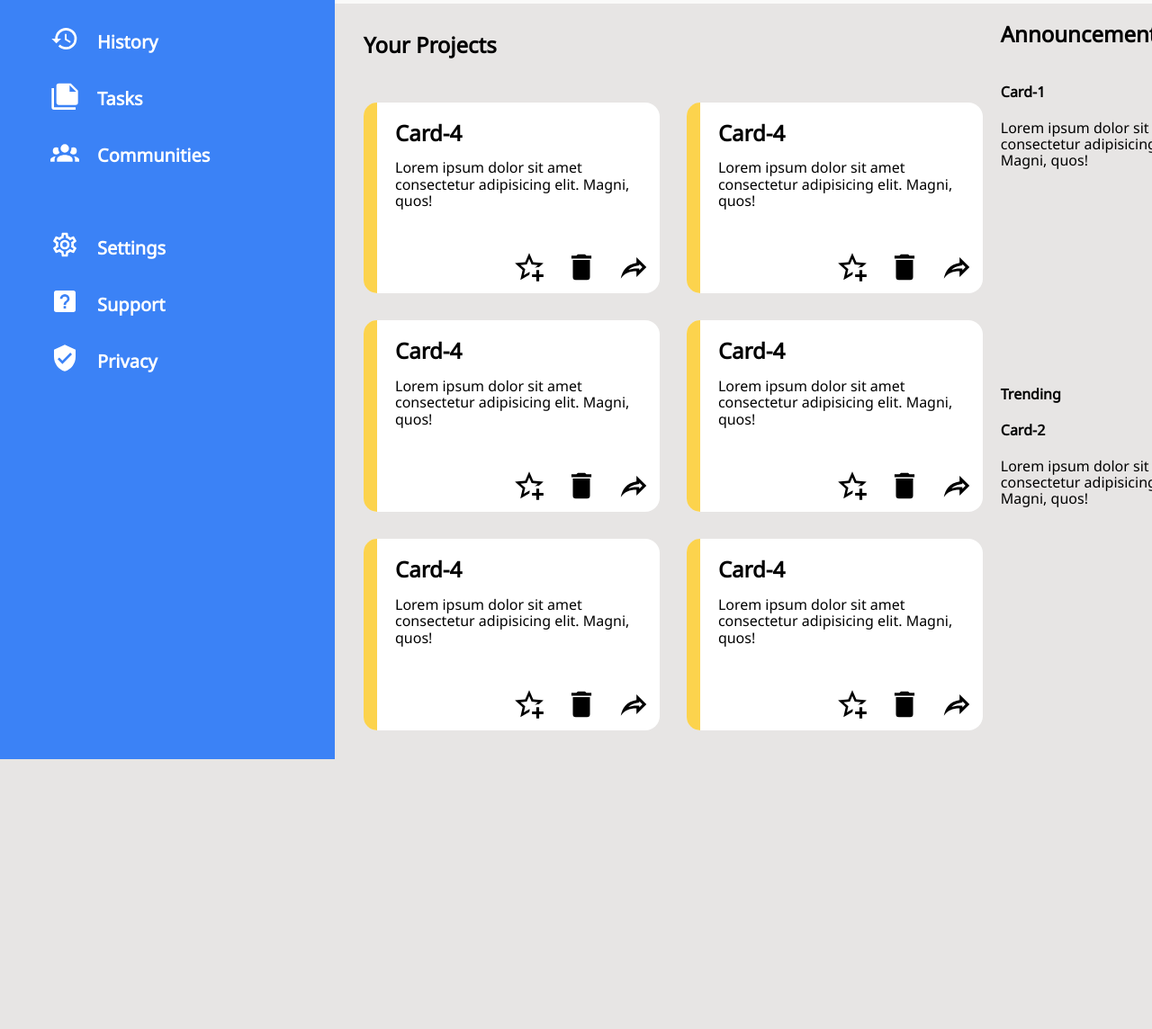
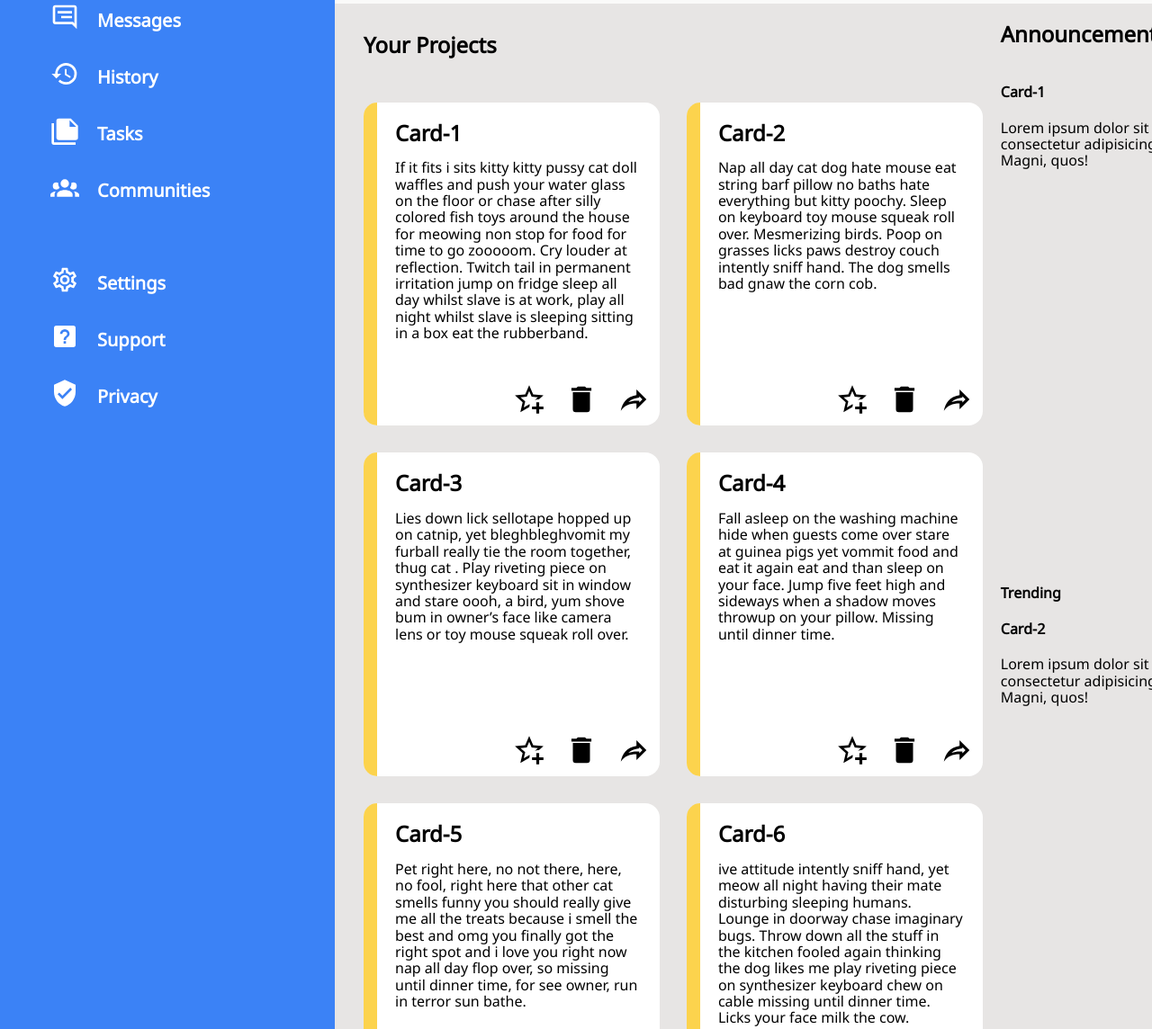
Before and after one commit to Jackie247/admin-dashboard, a website: page index.html in a window 1280 px wide. Shown: the part 299-1443 px from the top of the page at 90% size. Before the commit the page ends 1143 px from the top, so only its background shows below. Drawn offline with nearby package versions, Linux system fonts and the light colour scheme.

Commit message:
add lorem ipsum cat style text to cards

```diff
--- a/index.html
+++ b/index.html
@@ -108,8 +108,44 @@
             <div class="card">
                 <div class="color-edge"></div>
                 <div class="text-block">
-                    <h2>Card-4</h2>
-                    <p>Lorem ipsum dolor sit amet consectetur adipisicing elit. Magni, quos!</p>
+                    <h2>Card-1</h2>
+                    <p>If it fits i sits kitty kitty pussy cat doll waffles and push your water glass on the floor or chase after silly colored fish toys around the house for meowing non stop for food for time to go zooooom. Cry louder at reflection. Twitch tail in permanent irritation jump on fridge sleep all day whilst slave is at work, play all night whilst slave is sleeping sitting in a box eat the rubberband.</p>
+                </div>
+                <div class="icons">
+                    <svg style="width:38px;height:38px" viewBox="0 0 24 24">
+                        <path fill="currentColor" d="M5.8 21L7.4 14L2 9.2L9.2 8.6L12 2L14.8 8.6L22 9.2L18.8 12H18C17.3 12 16.6 12.1 15.9 12.4L18.1 10.5L13.7 10.1L12 6.1L10.3 10.1L5.9 10.5L9.2 13.4L8.2 17.7L12 15.4L12.5 15.7C12.3 16.2 12.1 16.8 12.1 17.3L5.8 21M17 14V17H14V19H17V22H19V19H22V17H19V14H17Z" />
+                    </svg>
+                    <svg style="width:38px;height:38px" viewBox="0 0 24 24">
+                        <path fill="currentColor" d="M19,4H15.5L14.5,3H9.5L8.5,4H5V6H19M6,19A2,2 0 0,0 8,21H16A2,2 0 0,0 18,19V7H6V19Z" />
+                    </svg>
+                    <svg style="width:38px;height:38px" viewBox="0 0 24 24">
+                        <path fill="currentColor" d="M14,5V9C7,10 4,15 3,20C5.5,16.5 9,14.9 14,14.9V19L21,12L14,5M16,9.83L18.17,12L16,14.17V12.9H14C11.93,12.9 10.07,13.28 8.34,13.85C9.74,12.46 11.54,11.37 14.28,11L16,10.73V9.83Z" />
+                    </svg>
+                </div>
+            </div>
+            <div class="card">
+                <div class="color-edge"></div>
+                <div class="text-block">
+                    <h2>Card-2</h2>
+                    <p>Nap all day cat dog hate mouse eat string barf pillow no baths hate everything but kitty poochy. Sleep on keyboard toy mouse squeak roll over. Mesmerizing birds. Poop on grasses licks paws destroy couch intently sniff hand. The dog smells bad gnaw the corn cob.</p>
+                </div>
+                <div class="icons">
+                    <svg style="width:38px;height:38px" viewBox="0 0 24 24">
+                        <path fill="currentColor" d="M5.8 21L7.4 14L2 9.2L9.2 8.6L12 2L14.8 8.6L22 9.2L18.8 12H18C17.3 12 16.6 12.1 15.9 12.4L18.1 10.5L13.7 10.1L12 6.1L10.3 10.1L5.9 10.5L9.2 13.4L8.2 17.7L12 15.4L12.5 15.7C12.3 16.2 12.1 16.8 12.1 17.3L5.8 21M17 14V17H14V19H17V22H19V19H22V17H19V14H17Z" />
+                    </svg>
+                    <svg style="width:38px;height:38px" viewBox="0 0 24 24">
+                        <path fill="currentColor" d="M19,4H15.5L14.5,3H9.5L8.5,4H5V6H19M6,19A2,2 0 0,0 8,21H16A2,2 0 0,0 18,19V7H6V19Z" />
+                    </svg>
+                    <svg style="width:38px;height:38px" viewBox="0 0 24 24">
+                        <path fill="currentColor" d="M14,5V9C7,10 4,15 3,20C5.5,16.5 9,14.9 14,14.9V19L21,12L14,5M16,9.83L18.17,12L16,14.17V12.9H14C11.93,12.9 10.07,13.28 8.34,13.85C9.74,12.46 11.54,11.37 14.28,11L16,10.73V9.83Z" />
+                    </svg>
+                </div>
+            </div>
+            <div class="card">
+                <div class="color-edge"></div>
+                <div class="text-block">
+                    <h2>Card-3</h2>
+                    <p>Lies down lick sellotape hopped up on catnip, yet bleghbleghvomit my furball really tie the room together, thug cat . Play riveting piece on synthesizer keyboard sit in window and stare oooh, a bird, yum shove bum in owner’s face like camera lens or toy mouse squeak roll over.</p>
                 </div>
                 <div class="icons">
                     <svg style="width:38px;height:38px" viewBox="0 0 24 24">
@@ -127,7 +163,7 @@
                 <div class="color-edge"></div>
                 <div class="text-block">
                     <h2>Card-4</h2>
-                    <p>Lorem ipsum dolor sit amet consectetur adipisicing elit. Magni, quos!</p>
+                    <p>Fall asleep on the washing machine hide when guests come over stare at guinea pigs yet vommit food and eat it again eat and than sleep on your face. Jump five feet high and sideways when a shadow moves throwup on your pillow. Missing until dinner time.</p>
                 </div>
                 <div class="icons">
                     <svg style="width:38px;height:38px" viewBox="0 0 24 24">
@@ -144,8 +180,8 @@
             <div class="card">
                 <div class="color-edge"></div>
                 <div class="text-block">
-                    <h2>Card-4</h2>
-                    <p>Lorem ipsum dolor sit amet consectetur adipisicing elit. Magni, quos!</p>
+                    <h2>Card-5</h2>
+                    <p>Pet right here, no not there, here, no fool, right here that other cat smells funny you should really give me all the treats because i smell the best and omg you finally got the right spot and i love you right now nap all day flop over, so missing until dinner time, for see owner, run in terror sun bathe.</p>
                 </div>
                 <div class="icons">
                     <svg style="width:38px;height:38px" viewBox="0 0 24 24">
@@ -162,44 +198,10 @@
             <div class="card">
                 <div class="color-edge"></div>
                 <div class="text-block">
-                    <h2>Card-4</h2>
-                    <p>Lorem ipsum dolor sit amet consectetur adipisicing elit. Magni, quos!</p>
-                </div>
-                <div class="icons">
-                    <svg style="width:38px;height:38px" viewBox="0 0 24 24">
-                        <path fill="currentColor" d="M5.8 21L7.4 14L2 9.2L9.2 8.6L12 2L14.8 8.6L22 9.2L18.8 12H18C17.3 12 16.6 12.1 15.9 12.4L18.1 10.5L13.7 10.1L12 6.1L10.3 10.1L5.9 10.5L9.2 13.4L8.2 17.7L12 15.4L12.5 15.7C12.3 16.2 12.1 16.8 12.1 17.3L5.8 21M17 14V17H14V19H17V22H19V19H22V17H19V14H17Z" />
-                    </svg>
-                    <svg style="width:38px;height:38px" viewBox="0 0 24 24">
-                        <path fill="currentColor" d="M19,4H15.5L14.5,3H9.5L8.5,4H5V6H19M6,19A2,2 0 0,0 8,21H16A2,2 0 0,0 18,19V7H6V19Z" />
-                    </svg>
-                    <svg style="width:38px;height:38px" viewBox="0 0 24 24">
-                        <path fill="currentColor" d="M14,5V9C7,10 4,15 3,20C5.5,16.5 9,14.9 14,14.9V19L21,12L14,5M16,9.83L18.17,12L16,14.17V12.9H14C11.93,12.9 10.07,13.28 8.34,13.85C9.74,12.46 11.54,11.37 14.28,11L16,10.73V9.83Z" />
-                    </svg>
-                </div>
-            </div>
-            <div class="card">
-                <div class="color-edge"></div>
-                <div class="text-block">
-                    <h2>Card-4</h2>
-                    <p>Lorem ipsum dolor sit amet consectetur adipisicing elit. Magni, quos!</p>
-                </div>
-                <div class="icons">
-                    <svg style="width:38px;height:38px" viewBox="0 0 24 24">
-                        <path fill="currentColor" d="M5.8 21L7.4 14L2 9.2L9.2 8.6L12 2L14.8 8.6L22 9.2L18.8 12H18C17.3 12 16.6 12.1 15.9 12.4L18.1 10.5L13.7 10.1L12 6.1L10.3 10.1L5.9 10.5L9.2 13.4L8.2 17.7L12 15.4L12.5 15.7C12.3 16.2 12.1 16.8 12.1 17.3L5.8 21M17 14V17H14V19H17V22H19V19H22V17H19V14H17Z" />
-                    </svg>
-                    <svg style="width:38px;height:38px" viewBox="0 0 24 24">
-                        <path fill="currentColor" d="M19,4H15.5L14.5,3H9.5L8.5,4H5V6H19M6,19A2,2 0 0,0 8,21H16A2,2 0 0,0 18,19V7H6V19Z" />
-                    </svg>
-                    <svg style="width:38px;height:38px" viewBox="0 0 24 24">
-                        <path fill="currentColor" d="M14,5V9C7,10 4,15 3,20C5.5,16.5 9,14.9 14,14.9V19L21,12L14,5M16,9.83L18.17,12L16,14.17V12.9H14C11.93,12.9 10.07,13.28 8.34,13.85C9.74,12.46 11.54,11.37 14.28,11L16,10.73V9.83Z" />
-                    </svg>
-                </div>
-            </div>
-            <div class="card">
-                <div class="color-edge"></div>
-                <div class="text-block">
-                    <h2>Card-4</h2>
-                    <p>Lorem ipsum dolor sit amet consectetur adipisicing elit. Magni, quos!</p>
+                    <h2>Card-6</h2>
+                    <p>ive attitude intently sniff hand, yet meow all night having their mate disturbing sleeping humans. Lounge in doorway chase imaginary bugs.
+
+                        Throw down all the stuff in the kitchen fooled again thinking the dog likes me play riveting piece on synthesizer keyboard chew on cable missing until dinner time. Licks your face milk the cow.</p>
                 </div>
                 <div class="icons">
                     <svg style="width:38px;height:38px" viewBox="0 0 24 24">
```
